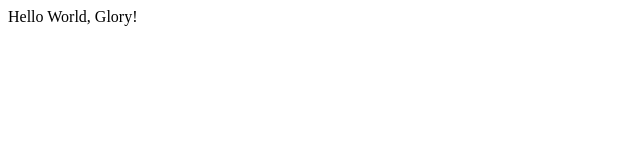
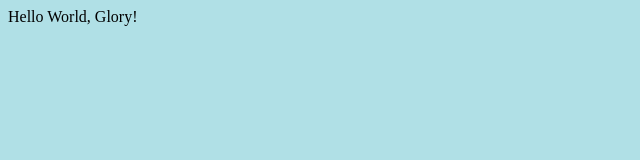
Before and after one commit to tlu910/fast-web, a plain HTML site: page index.html in a window 1280 px wide. Shown: the whole page, without its empty margins (0-640 px from the left). Drawn offline with Linux system fonts and the light colour scheme.

Commit message:
add style.css

```diff
--- a/index.html
+++ b/index.html
@@ -1,6 +1,7 @@
 <html>
     <head>
         <meta charset="utf-8">
+        <link rel="stylesheet" href="style.css"
     </head>
     <body>
         Hello World, Glory!
--- /dev/null
+++ b/style.css
@@ -0,0 +1,3 @@
+body{
+    background-color: powderblue;
+}
```
